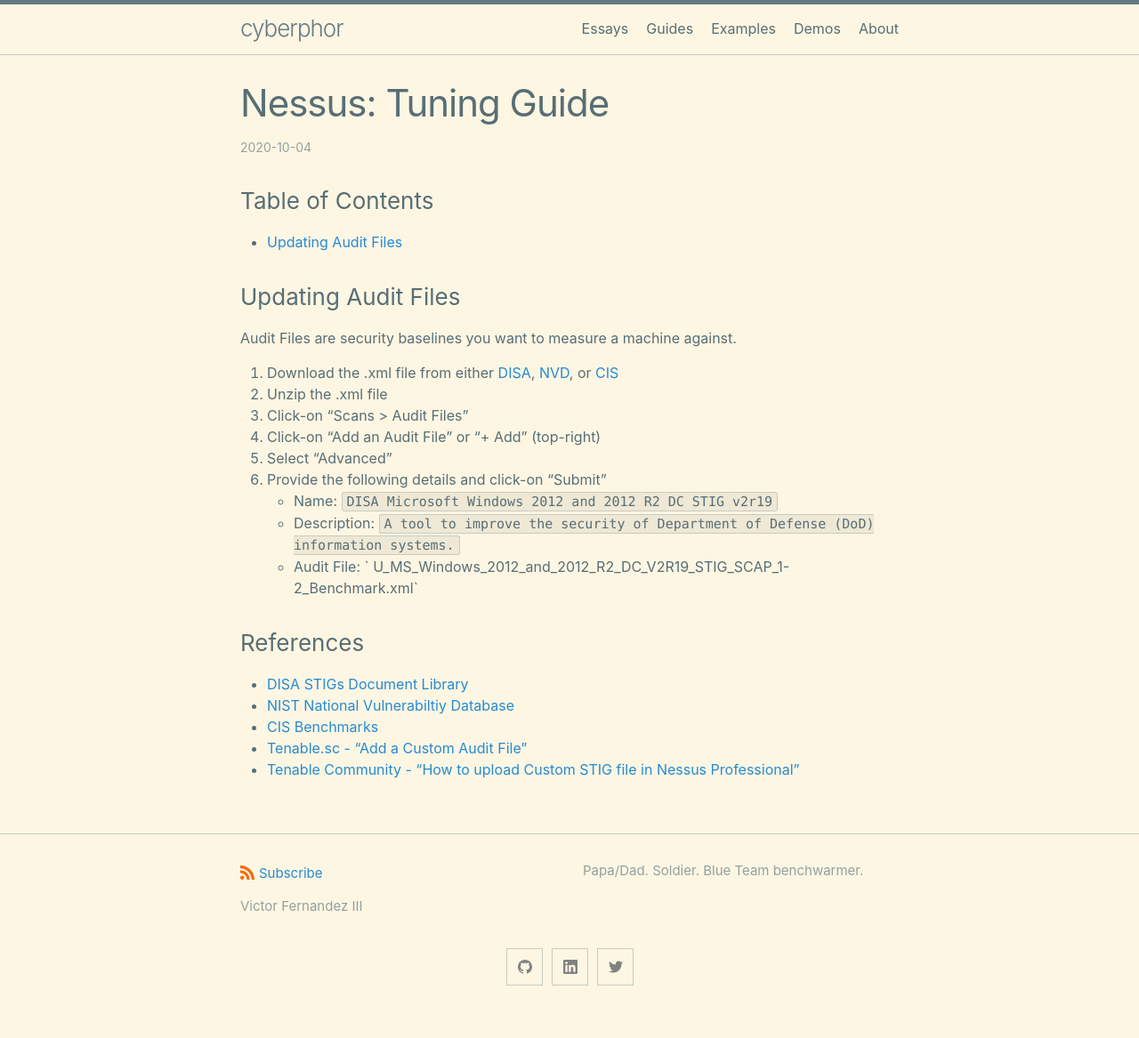
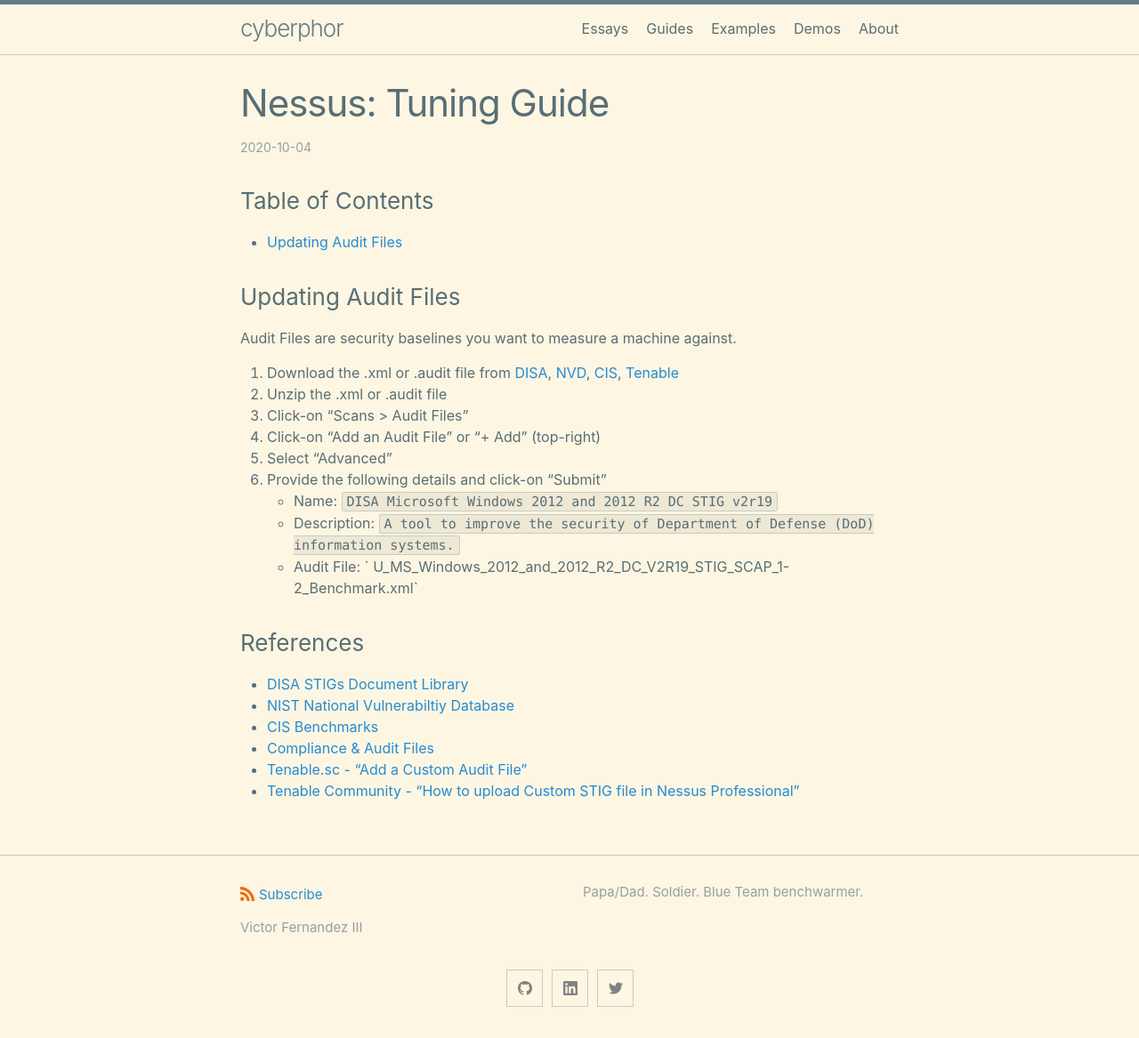
Before and after one commit to cyberphor/blog, a Jekyll site: the page built from _posts/guides/2020-10-04-nessus-tuning-guide.md, in a window 1280 px wide. Shown: the whole page at 89% size. Built offline with Jekyll 4.4.1, drawn with Linux system fonts in a browser that asks for light colours; before the commit the page ends 1143 px from its top, so only the background shows below that.

Commit message:
Update 2020-10-04-nessus-tuning-guide.md

```diff
--- a/_posts/guides/2020-10-04-nessus-tuning-guide.md
+++ b/_posts/guides/2020-10-04-nessus-tuning-guide.md
@@ -11,8 +11,8 @@ subcategory: guides
 
 ### Updating Audit Files
 Audit Files are security baselines you want to measure a machine against.
-1. Download the .xml file from either [DISA](https://public.cyber.mil/stigs/), [NVD](https://nvd.nist.gov/ncp/repository), or [CIS](https://www.cisecurity.org/cis-benchmarks/)
-2. Unzip the .xml file
+1. Download the .xml or .audit file from [DISA](https://public.cyber.mil/stigs/), [NVD](https://nvd.nist.gov/ncp/repository), [CIS](https://www.cisecurity.org/cis-benchmarks/), [Tenable](https://www.tenable.com/downloads/audit)
+2. Unzip the .xml or .audit file
 3. Click-on "Scans > Audit Files"
 4. Click-on "Add an Audit File" or "+ Add" (top-right)
 5. Select "Advanced"
@@ -25,5 +25,6 @@ Audit Files are security baselines you want to measure a machine against.
 * [DISA STIGs Document Library](https://public.cyber.mil/stigs/)
 * [NIST National Vulnerabiltiy Database](https://nvd.nist.gov/ncp/repository)
 * [CIS Benchmarks](https://www.cisecurity.org/cis-benchmarks/)
+* [Compliance & Audit Files](https://www.tenable.com/downloads/audit)
 * [Tenable.sc - "Add a Custom Audit File"](https://docs.tenable.com/tenablesc/Content/AddCustomAuditFile.htm)
 * [Tenable Community - "How to upload Custom STIG file in Nessus Professional"](https://community.tenable.com/s/feed/0D53a00006WYfAwCAL)
```
